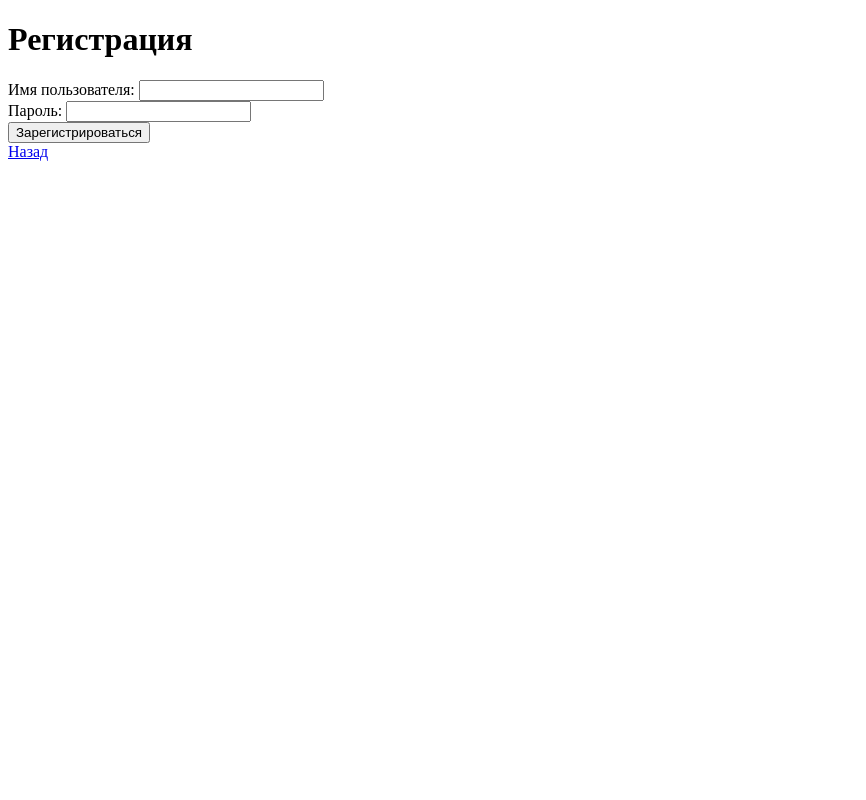
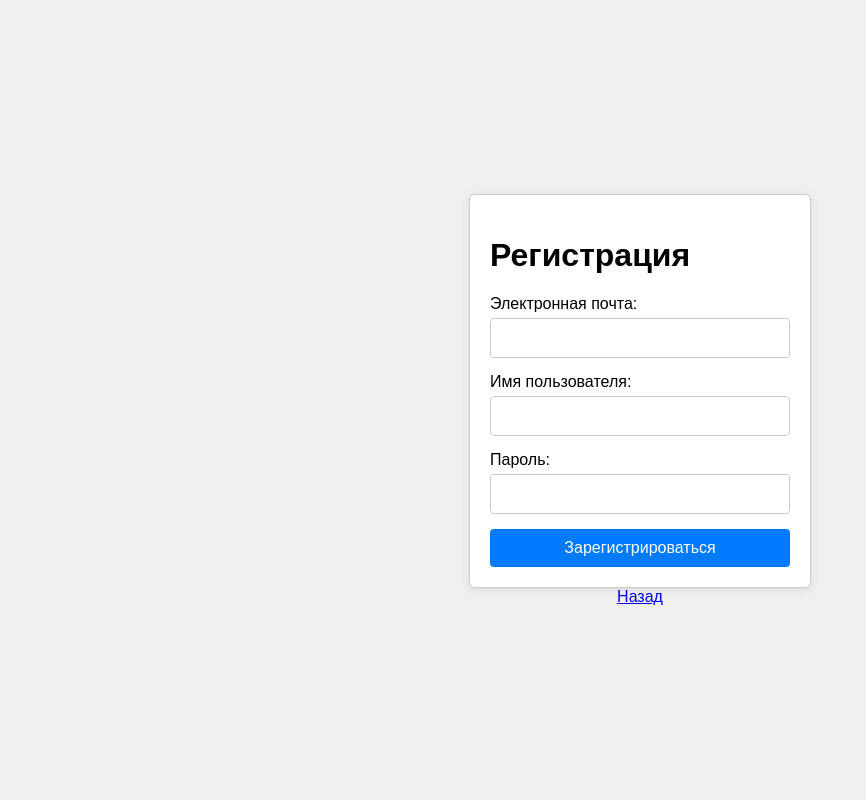
Before and after one commit to BYulia911/run_sphere, a Flask app: page /register in a window 1280 px wide. Shown: the whole page, without its empty margins (0-866 px from the left). Run offline with Flask 3, Linux system fonts and the light colour scheme.

Commit message:
Добавление email в регистрации

```diff
--- a/app.py
+++ b/app.py
@@ -3,20 +3,18 @@ from flask_sqlalchemy import SQLAlchemy
 import bcrypt
 
 app = Flask(__name__)
-app.secret_key = 'your_secret_key'  # Необходимо для использования flash-сообщений
+app.secret_key = 'your_secret_key'
 
-# Настройка подключения к базе данных PostgreSQL
 app.config['SQLALCHEMY_DATABASE_URI'] = 'postgresql://postgres:123456@localhost:5432/run_sphere'
 app.config['SQLALCHEMY_TRACK_MODIFICATIONS'] = False
 db = SQLAlchemy(app)
 
-# Модель пользователя
 class User(db.Model):
     id = db.Column(db.Integer, primary_key=True)
     username = db.Column(db.String(80), unique=True, nullable=False)
+    email = db.Column(db.String(120), unique=True, nullable=False)
     password = db.Column(db.LargeBinary, nullable=False)
 
-# Создание базы данных
 with app.app_context():
     db.create_all()
 
@@ -28,15 +26,16 @@ def home():
 def register():
     if request.method == 'POST':
         username = request.form.get('username')
+        email = request.form.get('email')
         password = request.form.get('password')
 
-        if User.query.filter_by(username=username).first():
+        if (User.query.filter_by(username=username).first() or
+            User.query.filter_by(email=email).first()):
             flash("Пользователь уже существует")
-            return redirect(url_for('home'))
+            return render_template('register.html', email=email, username=username)
 
-        # Шифрование пароля
         hashed_password = bcrypt.hashpw(password.encode('utf-8'), bcrypt.gensalt())
-        new_user = User(username=username, password=hashed_password)
+        new_user = User(username=username, email=email, password=hashed_password)
         db.session.add(new_user)
         db.session.commit()
 
@@ -56,7 +55,6 @@ def login():
             flash("Пользователь не найден")
             return redirect(url_for('home'))
 
-        # Проверка пароля
         if bcrypt.checkpw(password.encode('utf-8'), user.password):
             flash("Успешный вход")
             return redirect(url_for('home'))
--- /dev/null
+++ b/static/register.css
@@ -0,0 +1,50 @@
+html, body {
+    height: 100%;
+    margin: 0;
+}
+
+body {
+    display: flex;
+    flex-direction: column;
+    align-items: center;
+    justify-content: center;
+    font-family: Arial, sans-serif;
+    background-color: #f0f0f0;
+}
+
+form {
+    display: flex;
+    flex-direction: column;
+    width: 300px;
+    padding: 20px;
+    border: 1px solid #ccc;
+    border-radius: 5px;
+    box-shadow: 0 2px 10px rgba(0, 0, 0, 0.1);
+    background-color: #fff;
+}
+
+label {
+    margin-bottom: 5px;
+}
+
+input {
+    margin-bottom: 15px;
+    padding: 10px;
+    font-size: 16px;
+    border: 1px solid #ccc;
+    border-radius: 4px;
+}
+
+button {
+    padding: 10px;
+    font-size: 16px;
+    background-color: #007bff;
+    color: white;
+    border: none;
+    border-radius: 4px;
+    cursor: pointer;
+}
+
+button:hover {
+    background-color: #0056b3;
+}
--- a/templates/register.html
+++ b/templates/register.html
@@ -4,16 +4,17 @@
     <meta charset="UTF-8">
     <meta name="viewport" content="width=device-width, initial-scale=1.0">
     <title>Регистрация</title>
+    <link rel="stylesheet" href="{{ url_for('static', filename='register.css') }}">
 </head>
 <body>
-    <h1>Регистрация</h1>
     <form method="POST">
+        <h1>Регистрация</h1>
+        <label for="email">Электронная почта:</label>
+        <input type="email" id="email" name="email" value="{{ email }}" required>
         <label for="username">Имя пользователя:</label>
-        <input type="text" id="username" name="username" required>
-        <br>
+        <input type="text" id="username" name="username" value="{{ username }}" required>
         <label for="password">Пароль:</label>
         <input type="password" id="password" name="password" required>
-        <br>
         <button type="submit">Зарегистрироваться</button>
     </form>
     <a href="/">Назад</a>
```
